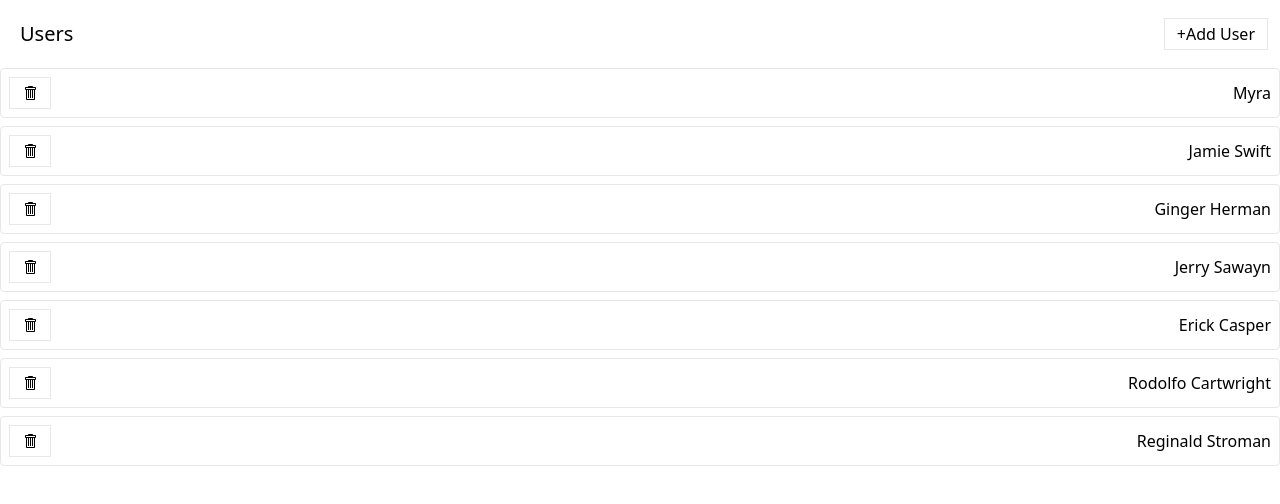
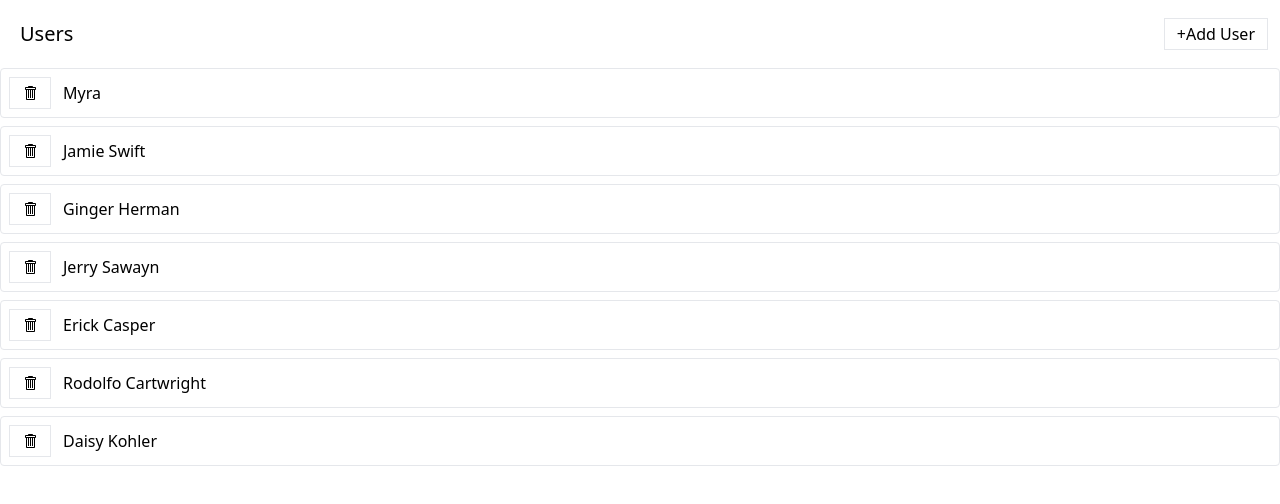
Before and after one commit to emonShimoul/udemy-react-redux-media, a React (Create React App) app: page / in a window 1280 px wide. Shown: the top 504 px of the page. Built offline with nearby package versions, Linux system fonts and the light colour scheme; data requests are answered from the project's data file.

Commit message:
some style

```diff
--- a/db.json
+++ b/db.json
@@ -25,8 +25,8 @@
       "id": 12
     },
     {
-      "name": "Reginald Stroman",
-      "id": 13
+      "name": "Daisy Kohler",
+      "id": 14
     }
   ],
   "albums": [],
--- a/src/components/UsersListItem.js
+++ b/src/components/UsersListItem.js
@@ -14,11 +14,13 @@ const UsersListItem = ({ user }) => {
     return (
         <div className="mb-2 border rounded">
             <div className='flex p-2 justify-between items-center cursor-pointer'>
-                <Button loading={isLoading} onClick={handleClick}>
-                    <GoTrashcan />
-                </Button>
-                {error && <div>Error deleting user...</div>}
-                {user.name}
+                <div className='flex flex-row items-center justify-between'>
+                    <Button className="mr-3" loading={isLoading} onClick={handleClick}>
+                        <GoTrashcan />
+                    </Button>
+                    {error && <div>Error deleting user...</div>}
+                    {user.name}
+                </div>
             </div>
         </div>
     );
```
